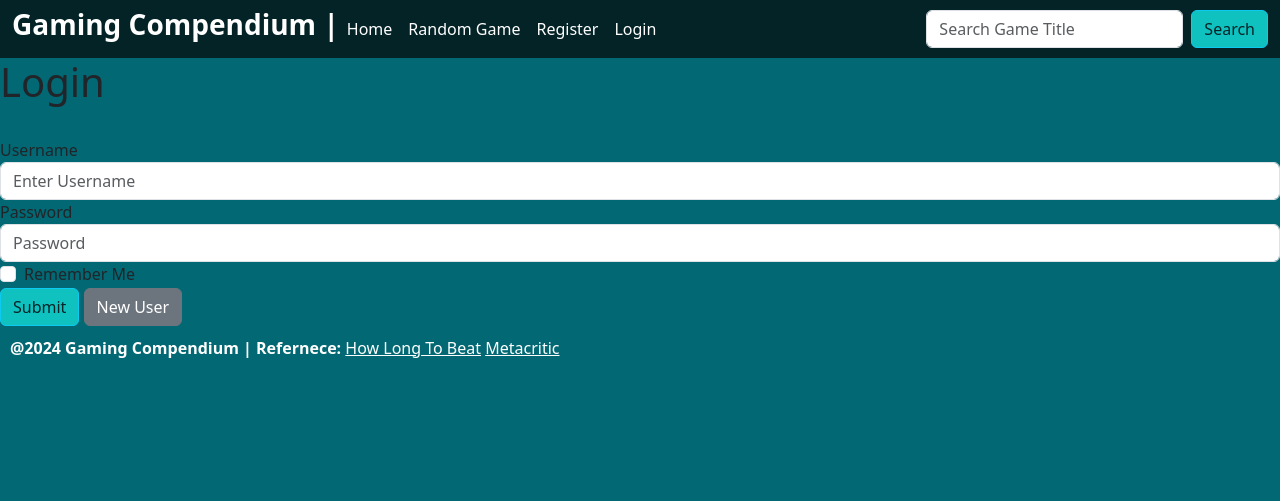
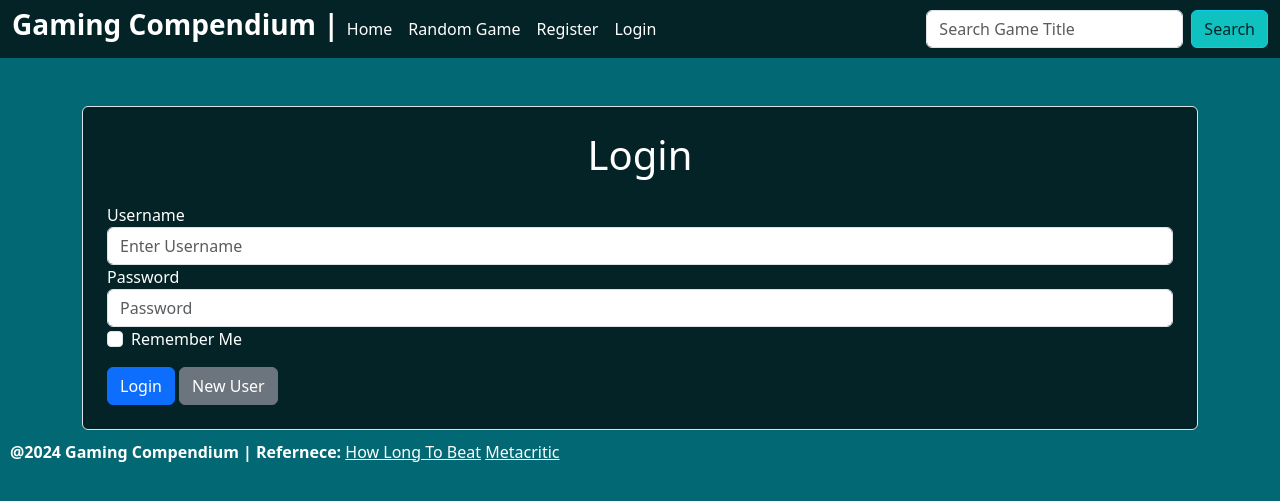
Before and after one commit to Clovotc/Gaming-Compendium, a Django app: page /login_controls/ in a window 1280 px wide. Shown: the top 501 px of the page. Run offline with Django 5.2, Linux system fonts and the light colour scheme.

Commit message:
fixed register bugs, added styling, changed message areas

```diff
--- a/gaming_compendium/login_controls/templates/authenticate/login.html
+++ b/gaming_compendium/login_controls/templates/authenticate/login.html
@@ -1,7 +1,7 @@
+{% extends "game_library/base.html" %}
+{% load static %}
 
-{% extends "game_library/base.html" %} {% load static %} {% block content %}
-{% comment %} Login {% endcomment %}
-
+{% block content %}
 <div class="container">
   {% if messages %}
     {% for message in messages %}
@@ -16,36 +16,26 @@
   {% endblock %}
 </div>
 
-<h1>Login</h1>
-<br />
-
-<form action="" method="POST">
+<br><br/>
+<div class="container-sm">
+  <form action="" method="POST" class="border p-4 rounded bg-light">
+    <h1 class="text-center mb-4">Login</h1>
     {% csrf_token %}
     <div class="form-group">
-    <label for="exampleInputEmail1">Username</label>
-    <input
-      type="text"
-      class="form-control"
-      name="username"
-      aria-describedby="emailHelp"
-      placeholder="Enter Username"
-    />
+      <label for="username" class="font-weight-bold">Username</label>
+      <input type="text" class="form-control" name="username" placeholder="Enter Username">
     </div>
     <div class="form-group">
-    <label for="exampleInputPassword1">Password</label>
-    <input
-      type="password"
-      class="form-control"
-      name="password"
-      placeholder="Password"
-    />
+      <label for="password" class="font-weight-bold">Password</label>
+      <input type="password" class="form-control" name="password" placeholder="Password">
     </div>
-  <div class="form-check">
-    <input type="checkbox" class="form-check-input" id="exampleCheck1" />
-    <label class="form-check-label" for="exampleCheck1">Remember Me</label>
+    <div class="form-check mb-3">
+      <input type="checkbox" class="form-check-input" id="rememberMe">
+      <label class="form-check-label" for="rememberMe">Remember Me</label>
     </div>
-  <button type="submit" class="btn btn-info">Submit</button>
-  <input type="submit" value="New User" class="btn btn-secondary" />
+    <button type="submit" class="btn btn-primary btn-block">Login</button>
+    <a href="{% url 'register_user' %}" class="btn btn-secondary btn-block">New User</a>
   </form>
+</div>
 
 {% endblock %}
--- a/gaming_compendium/login_controls/views.py
+++ b/gaming_compendium/login_controls/views.py
@@ -32,7 +32,7 @@
             user = authenticate(username=username, password=password)
             login(request, user)
             messages.success(request, ("Registration was successful."))
-            return redirect('/')
+            return redirect('login')
     else:
         form = UserCreationForm()
 
```
Also changed, not shown: gaming_compendium/login_controls/templates/authenticate/register_user.html (+23 -17 lines), gaming_compendium/db.sqlite3. Lines whose indentation alone changed are shown as unchanged.
